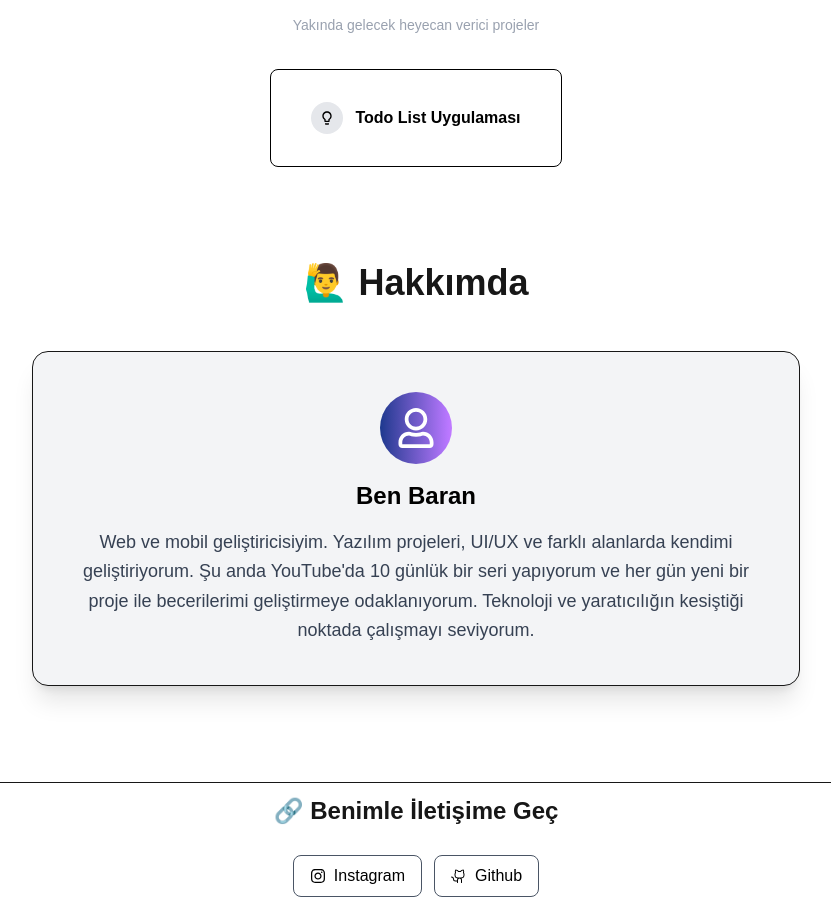
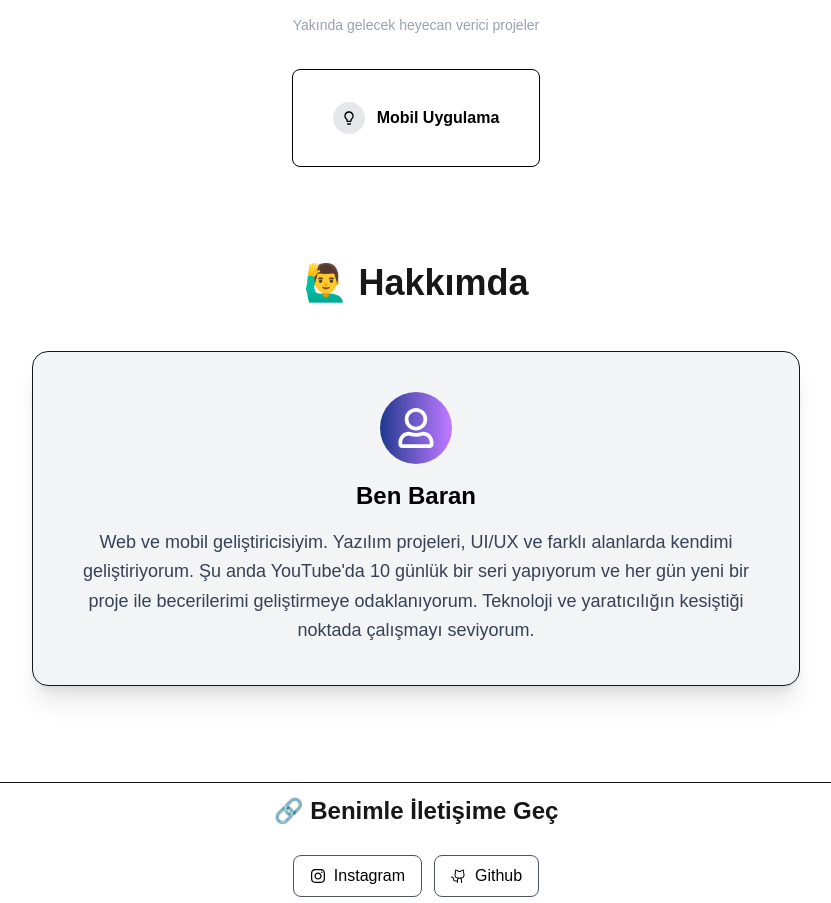
Before and after one commit to Rainclover8/10-day-challenge, a Next.js app: page / in a window 1280 px wide. Shown: the part 1315-2218 px from the top of the page, without its empty margins (224-1055 px from the left). Built offline with nearby package versions, Linux system fonts and the light colour scheme.

Commit message:
style: update FeatureCard text to reflect current project focus

```diff
--- a/app/page.tsx
+++ b/app/page.tsx
@@ -63,7 +63,7 @@ export default function Home() {
 
           {/* Card yapısı */}
           <div className="flex justify-center gap-2 flex-wrap mt-8 items-center">
-            <FeatureCard Text="Todo List Uygulaması" />
+            <FeatureCard Text="Mobil Uygulama" />
           </div>
         </div>
 
```
